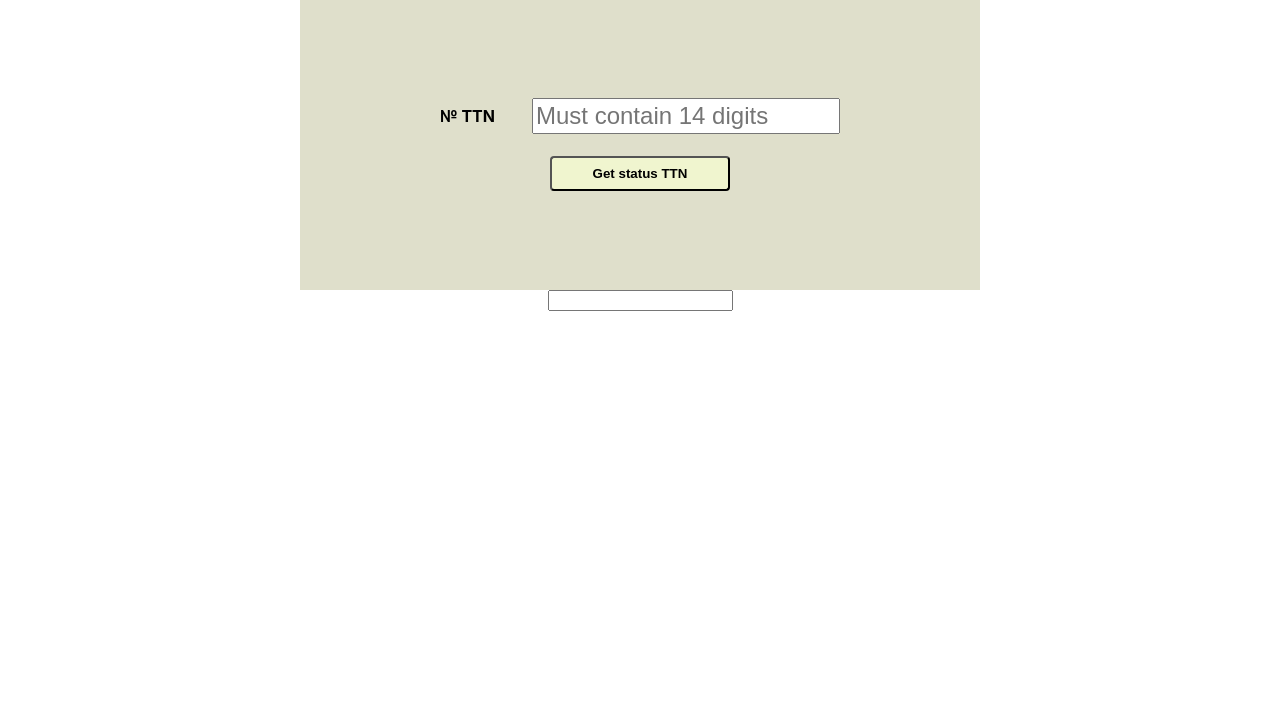
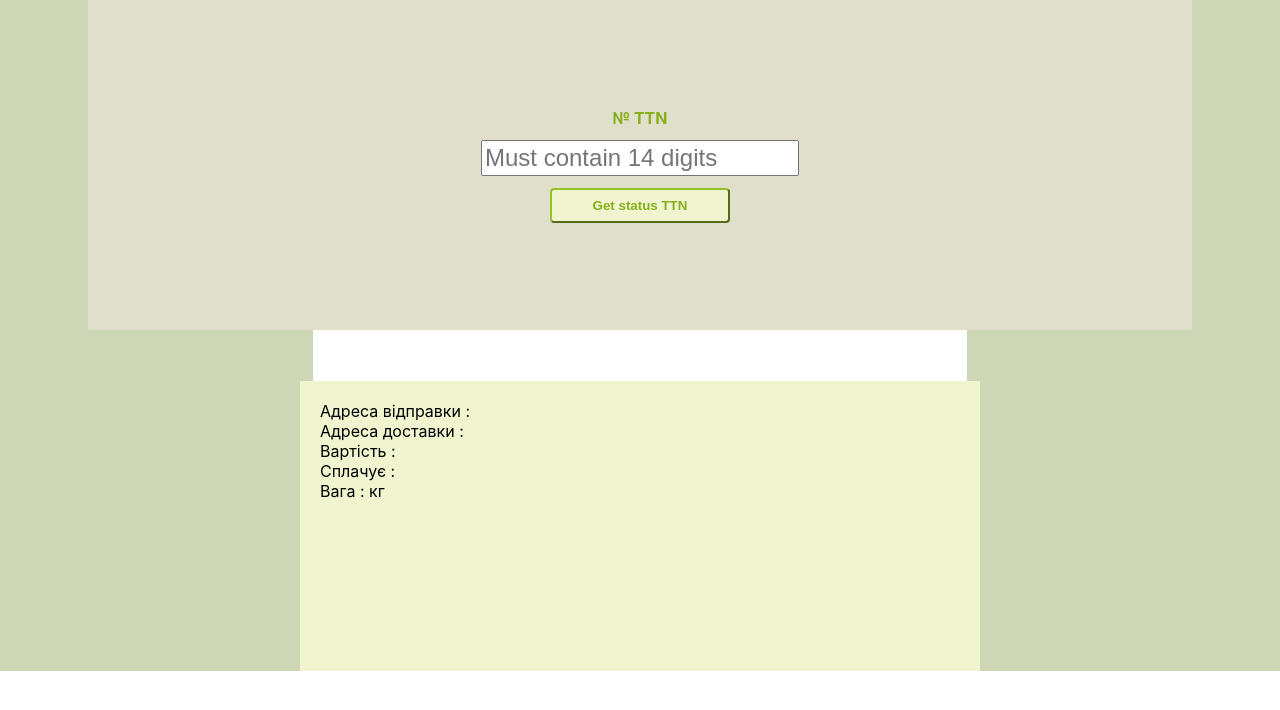
Before and after one commit to VoloshynVolodymyr/NP_API, a React (Create React App) app: page / in a window 1280 px wide. Shown: the top 710 px of the page. Built offline with nearby package versions, Linux system fonts and the light colour scheme; no server answers.

Commit message:
add response data

```diff
--- a/src/components/App.styled.jsx
+++ b/src/components/App.styled.jsx
@@ -5,4 +5,6 @@ export const CommonWrapper = styled.div`
     flex-direction: column;
     align-items: center;
     margin: 0 auto;
+    min-width: 100%;
+    background-color: ${props => props.theme.colors.containerColor};
 `
--- a/src/components/ContactForm/ContactForm.jsx
+++ b/src/components/ContactForm/ContactForm.jsx
@@ -1,5 +1,5 @@
 import React, { useState } from 'react';
-import { Form, Input, Button, InputWrapper, Label } from './ContactForm.styled';
+import { Form, Input, Button, InputWrapper, Span } from './ContactForm.styled';
 
 export const ContactForm = ({ onSubmit, invoice }) => {
   const [number, setNumber] = useState('');
@@ -24,7 +24,8 @@ export const ContactForm = ({ onSubmit, invoice }) => {
     <>
     <Form onSubmit={handleFormSubmit}>
       <InputWrapper>
-        <Label>№ TTN</Label>
+      <Span>№ TTN</Span>
+        {/* <Label>№ TTN</Label> */}
         <Input
           type="tel"
           name="number"
@@ -35,8 +36,9 @@ export const ContactForm = ({ onSubmit, invoice }) => {
           title="Phone number must be digits and can contain spaces, dashes, parentheses and can start with +"
           required
         />
+        <Button type="submit">Get status TTN</Button>
       </InputWrapper>
-      <Button type="submit">Get status TTN</Button>
+
 
     </Form>
       </>
--- a/src/components/ContactForm/ContactForm.styled.jsx
+++ b/src/components/ContactForm/ContactForm.styled.jsx
@@ -6,33 +6,49 @@ export const Form = styled.form`
     align-items: center;
     justify-content: center;
     background-color: ${props => props.theme.colors.mainButtonColor};
-    width: 640px;
+    /* width: 90%; */
     height: 250px;
-    padding: 20px;
+    padding: 40px;
+    @media (max-width: 460px) {
+      width: 320px;
+  }
+  @media (min-width: 768px) {
+      width: 80%;
+  }
 `
 
 export const Input = styled.input`
-    width: 300px;
+    /* min-width: 100%; */
     height: 30px;
     font-size: 24px;
     color: ${props => props.theme.colors.titleColor};
 `
 export const InputWrapper = styled.div`
   display: 'flex';
-    flex-direction: row;
+    flex-direction: column;
     justify-content:space-between;
     width: 400px;
     align-items: center;
     margin: 10px;
 `
-export const Label = styled.label`
+export const Span = styled.span`
   font-weight: bold;
+  color: ${props => props.theme.colors.titleColor};
+  margin: ${props => props.theme.spacing(3)};
 `
 export const Button = styled('button')`
   padding: ${props => props.theme.spacing(2)};
   background-color: ${props => props.theme.colors.secondBgColor};
+  color: ${props => props.theme.colors.titleColor};
+  border-color: ${props => props.theme.colors.mainBgColor};
   border-radius: ${props => props.theme.spacing(1)};
   margin: ${props => props.theme.spacing(3)};
   width: ${props => props.theme.spacing(45)};
   font-weight: bold;
+  &:hover,
+  &:focus {
+    color: ${props => props.theme.colors.secondBgColor};
+    background-color: ${props => props.theme.colors.titleColor};
+    scale: 1.05;
+  }
 `
--- a/src/components/TTNDetails/TTNDetails.jsx
+++ b/src/components/TTNDetails/TTNDetails.jsx
@@ -1,36 +1,48 @@
-import {getParcelData} from '../../services/api/TTH';
+import { getParcelData } from '../../services/api/TTH';
 import { InfoWrapper } from './TTNDetails.styled';
 import React, { useState, useEffect } from 'react';
 
-export const TTNDetails = (activeTTN) => {
-    const active = activeTTN.activeTTN
+export const TTNDetails = activeTTN => {
+  const active = activeTTN.activeTTN;
   const [record, setRecord] = useState('');
 
   let data;
-    useEffect(()=>{
-        fetchParcelData(active)
-        console.log("Fetching successful");
-      }, [active])
+  useEffect(() => {
+    fetchParcelData(active);
+    console.log('Fetching successful');
+  }, [active]);
 
-      const fetchParcelData = async (num) => {
+  const fetchParcelData = async num => {
     try {
       const parcelDetails = await getParcelData(num);
-          data = await(parcelDetails);
-          setRecord(data[0])
+      data = await parcelDetails;
+      setRecord(data[0]);
     } catch (error) {
       console.log(error);
     }
   };
-
-      const {Number, Status, WarehouseSender, WarehouseRecipient, ScheduledDeliveryDate} = record;
+  console.log(record);
+  const {
+    Number,
+    Status,
+    WarehouseSenderAddress,
+    WarehouseRecipientAddress,
+    ScheduledDeliveryDate,
+    DocumentCost,
+    PayerType,
+    FactualWeight,
+  } = record;
 
   return (
     <InfoWrapper>
       <span>{Number}</span>
       <span>{Status}</span>
-        <span>{WarehouseSender}</span>
-        <span>{WarehouseRecipient}</span>
+      <span>Адреса відправки : {WarehouseSenderAddress}</span>
+      <span>Адреса доставки : {WarehouseRecipientAddress}</span>
       <span>{ScheduledDeliveryDate}</span>
+      <span>Вартість : {DocumentCost}</span>
+      <span>Сплачує : {PayerType}</span>
+      <span>Вага : {FactualWeight} кг</span>
     </InfoWrapper>
-       )
-}
+  );
+};
--- a/src/components/TTNDetails/TTNDetails.styled.jsx
+++ b/src/components/TTNDetails/TTNDetails.styled.jsx
@@ -4,5 +4,8 @@ export const InfoWrapper = styled.div`
     display: flex;
     flex-direction: column;
     align-items: left;
-    /* margin: 0 auto; */
+    background-color: ${props => props.theme.colors.secondBgColor};
+    width: 640px;
+    height: 250px;
+    padding: 20px;
 `
--- a/src/components/TTNList/TTNList.jsx
+++ b/src/components/TTNList/TTNList.jsx
@@ -1,17 +1,16 @@
 import React from 'react';
 import { nanoid } from 'nanoid';
-import { List } from './TTNList.styled';
+import { Input } from './TTNList.styled';
 
 export const TTNList = ({ invoice, onClick }) => {
 
   const setActive = (e) => {
     onClick(e.target.value)
-    // console.log(e.target.value);
   };
 
   return invoice.map(elem => (
-    <input defaultValue={elem.number} onClick={setActive} key={nanoid()}>
+    <Input defaultValue={elem.number} onClick={setActive} key={nanoid()}>
 
-    </input>
+    </Input>
   ));
 };
--- a/src/components/TTNList/TTNList.styled.jsx
+++ b/src/components/TTNList/TTNList.styled.jsx
@@ -1,8 +1,14 @@
 import styled from "@emotion/styled";
 
-export const List = styled.li`
+export const Input = styled.input`
     display: flex;
+    text-align: center;
     flex-direction: row;
     align-items: center;
-    margin: 0 auto;
+    padding: 7px;
+    border: none;
+    width: 640px;
+    cursor: pointer;
+    font-size: 32px;
+    color: ${props => props.theme.colors.mainBgColor};
 `
--- a/src/constants/theme.js
+++ b/src/constants/theme.js
@@ -4,6 +4,12 @@ export const theme = {
         mainBgColor: '#95C02A',
         secondBgColor: '#F0F5CF',
         titleColor: '#88AF19',
+        containerColor: '#CDD7B6',
     },
+    // media: {
+    //     large: '(max-width: 960px)',
+    //     medium: '(max-width: 720px)',
+    //     small: '(max-width: 540px)',
+    //   },
     spacing: (value) => `${value*4}px`,
 }
```
Lines whose indentation alone changed are shown as unchanged.
